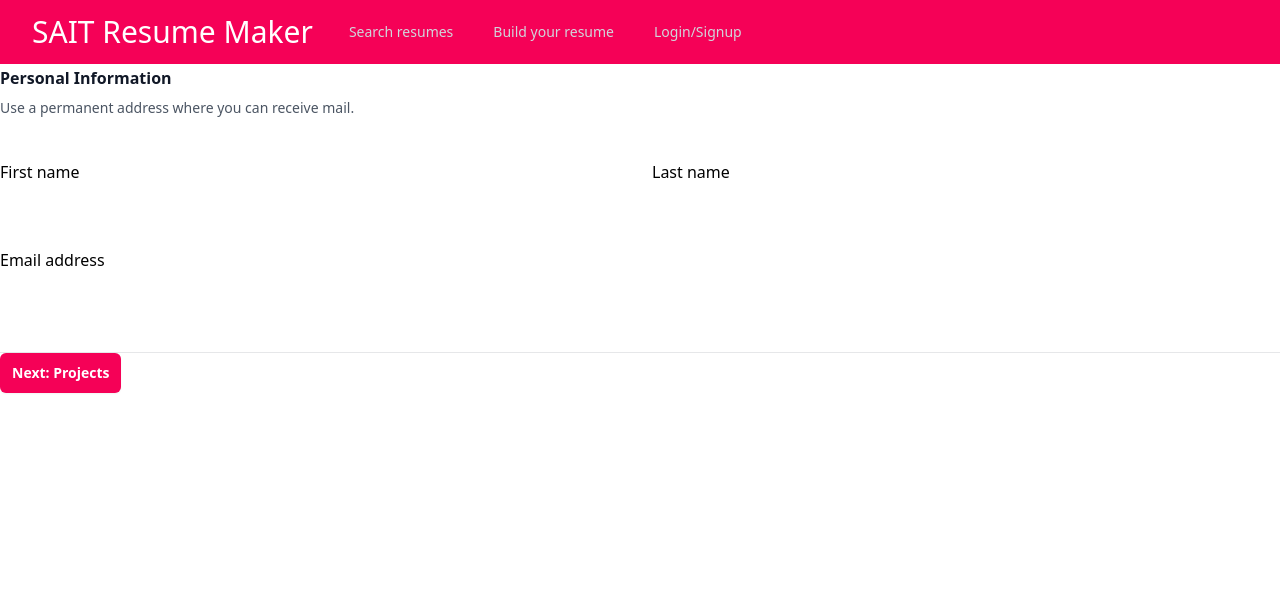
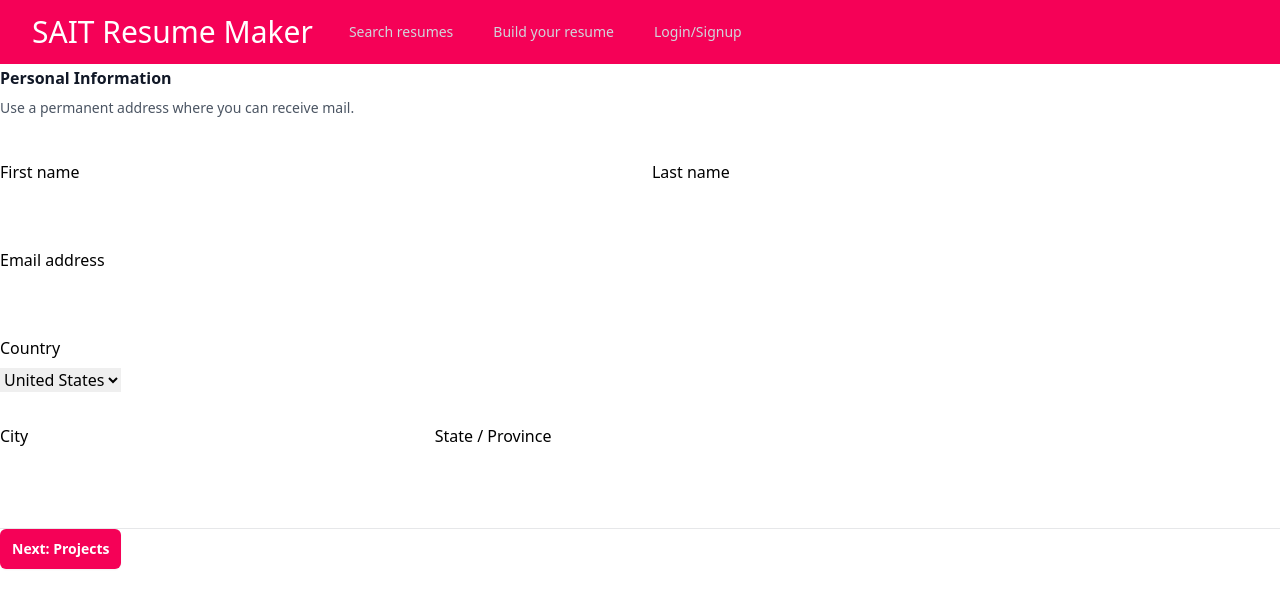
Before and after one commit to ishneeeeeet/Sait-resume-builder, a React (Create React App) app: page /personalinfo in a window 1280 px wide. Shown: the top 608 px of the page. Built offline with nearby package versions, Linux system fonts and the light colour scheme.

Commit message:
modified:   src/pages/PersonalInfo.jsx 	modified:   src/templates/TemplateTwo.jsx

```diff
--- a/src/pages/PersonalInfo.jsx
+++ b/src/pages/PersonalInfo.jsx
@@ -1,4 +1,4 @@
-import React, { useContext, useState } from "react";
+import React, { useContext } from "react";
 import { Link } from "react-router-dom";
 import Button from "../components/Button";
 import { resumeContext } from "../context";
@@ -6,7 +6,6 @@
 
 const PersonalInfo = () => {
   const { resume, setResume } = useContext(resumeContext);
-  const [errors, setErrors] = useState({});
 
   const handleNameChange = ({ target: { value, name } }) => {
     setResume((prevResume) => ({
@@ -18,25 +17,15 @@
   const handleButtonClick = () => {
     const { fname, lname, email } = resume;
 
-    const newErrors = {};
-
-    if (!fname) {
-      newErrors.fname = "Please enter your first name";
+    if (validator.isEmail(email)) {
+      console.log("Email is valid");
+    } else {
+      console.log("Email is invalid");
     }
 
-    if (!lname) {
-      newErrors.lname = "Please enter your last name";
-    }
+    // Additional validation checks can be added here using the validator package
 
-    if (!validator.isEmail(email)) {
-      newErrors.email = "Please enter a valid email address";
-    }
-
-    if (Object.keys(newErrors).length > 0) {
-      setErrors(newErrors);
-    } else {
-      // Proceed to the next page or perform other actions
-    }
+    // Proceed to the next page or perform other actions
   };
 
   return (
@@ -63,9 +52,6 @@
                 autoComplete="given-name"
                 className="form-input"
               />
-              {errors.fname && (
-                <p className="mt-2 text-xs text-red-500">{errors.fname}</p>
-              )}
             </div>
           </div>
 
@@ -82,9 +68,6 @@
                 autoComplete="family-name"
                 className="form-input"
               />
-              {errors.lname && (
-                <p className="mt-2 text-xs text-red-500">{errors.lname}</p>
-              )}
             </div>
           </div>
 
@@ -101,16 +84,63 @@
                 autoComplete="email"
                 className="form-input"
               />
-              {errors.email && (
-                <p className="mt-2 text-xs text-red-500">{errors.email}</p>
-              )}
             </div>
           </div>
 
-          {/* ...remaining code... */}
+          <div className="sm:col-span-3">
+            <label htmlFor="country" className="form-label">
+              Country
+            </label>
+            <div className="mt-2">
+              <select
+                id="country"
+                name="country"
+                autoComplete="country-name"
+                className="form-select"
+              >
+                <option>United States</option>
+                <option>Canada</option>
+                <option>Mexico</option>
+              </select>
+            </div>
+          </div>
+
+          <div className="sm:col-span-2 sm:col-start-1">
+            <label htmlFor="city" className="form-label">
+              City
+            </label>
+            <div className="mt-2">
+              <input
+                onChange={handleNameChange}
+                type="text"
+                name="city"
+                id="city"
+                autoComplete="address-level2"
+                className="form-input"
+              />
+            </div>
+          </div>
+
+          <div className="sm:col-span-2">
+            <label htmlFor="region" className="form-label">
+              State / Province
+            </label>
+            <div className="mt-2">
+              <input
+                onChange={handleNameChange}
+                type="text"
+                name="region"
+                id="region"
+                autoComplete="address-level1"
+                className="form-input"
+              />
+            </div>
+          </div>
         </div>
       </div>
-      <Button text="Next: Projects" onClick={handleButtonClick} />
+      <Link to="/projects">
+        <Button text="Next: Projects" onClick={handleButtonClick} />
+      </Link>
       {resume && console.log(resume)}
     </>
   );
--- a/src/templates/TemplateTwo.jsx
+++ b/src/templates/TemplateTwo.jsx
@@ -66,8 +66,8 @@
                 </clipPath>
                 <g clipPath="url(#clp7)">
                   <text className="ps00" transform="translate(182.012 24)">
-                    <tspan className="ps03 ps20">{"G"}</tspan>
-                    <tspan x={18.441} className="ps03 ps20">
+                    <tspan className="ps03 ps20">{resume.lname}</tspan>
+                    {/* <tspan x={18.441} className="ps03 ps20">
                       {"E"}
                     </tspan>
                     <tspan x={33.831} className="ps03 ps20">
@@ -84,7 +84,7 @@
                     </tspan>
                     <tspan x={90.45} className="ps03 ps20">
                       {"A"}
-                    </tspan>
+                    </tspan> */}
                   </text>
                 </g>
               </g>
@@ -155,9 +155,9 @@
                 <g clipPath="url(#clp11)">
                   <text className="ps00" transform="translate(437.125 49.5)">
                     <tspan x="0,5.616" className="ps05 ps21">
-                      {"ex"}
-                    </tspan>
-                    <tspan x="10.884,16.632" className="ps05 ps21">
+                      {resume.email}
+                    </tspan>
+                    {/* <tspan x="10.884,16.632" className="ps05 ps21">
                       {"am"}
                     </tspan>
                     <tspan x="25.668,31.584,34.332" className="ps05 ps21">
@@ -174,7 +174,7 @@
                     </tspan>
                     <tspan x="92.304,97.836,103.85" className="ps05 ps21">
                       {"com"}
-                    </tspan>
+                    </tspan> */}
                   </text>
                 </g>
               </g>
```
